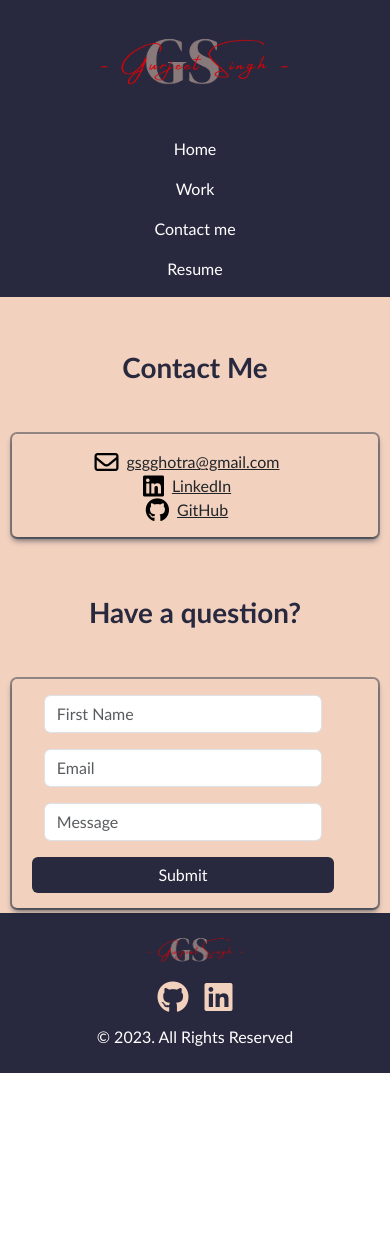
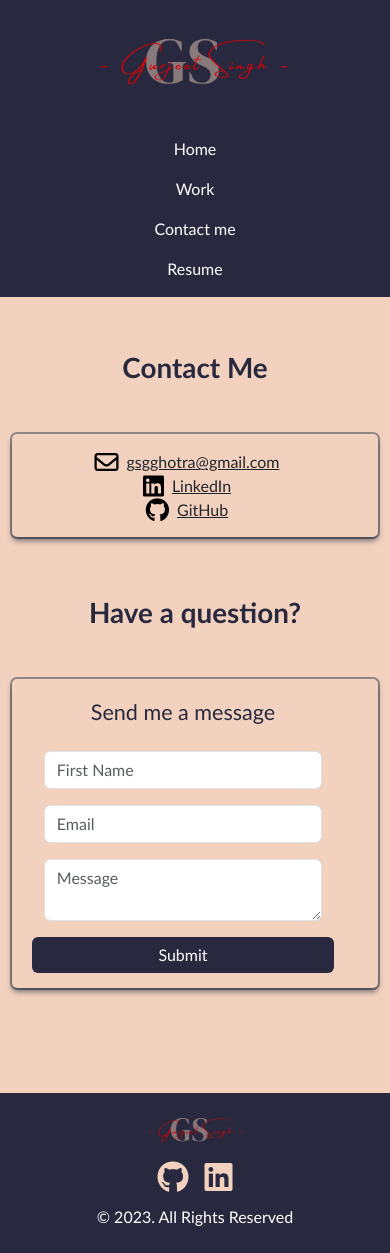
Before and after one commit to gsgghotra/react-portfolio, a React (Vite) app: page /contactme in a window 390 px wide. Before the commit the page ends 1073 px from the top, so only its background shows below. Built offline with nearby package versions, Linux system fonts and the light colour scheme.

Commit message:
Contact form Mobile responsive design, textarea added for message

```diff
--- a/src/assets/css/style.css
+++ b/src/assets/css/style.css
@@ -38,6 +38,7 @@
 #contactMe {
     background-color: var(--secondaryColor);
     min-height: 550px;
+    padding-bottom: 100px;
 }
 /* Footer */
 #footer{
--- a/src/pages/Contact.jsx
+++ b/src/pages/Contact.jsx
@@ -33,6 +33,12 @@ const Contact = () => {
                             {/* Form */}
                             <form className="form" style={{width:'90%', margin: '0px auto'}}>
                                 <div className="row w-100 text-center">
+                                    <h4
+                                        style={{color:'#28293E', margin:'15px 0px', position:'relative', top:'-10px'}}>
+                                        Send me a message
+                                    </h4>
+
+
                                     <div className="mb-3 col-lg-6">
                                         <input
                                         className="form-control"
@@ -54,7 +60,7 @@ const Contact = () => {
                                             />
                                     </div>
                                     <div className="mb-3 col-lg-12">
-                                        <input
+                                        <textarea
                                             className="form-control"
                                             // value={formData.firstName}
                                             name="message"
@@ -63,7 +69,7 @@ const Contact = () => {
                                             placeholder="Message"
                                             />
                                     </div>
-                                    <button className="btn btn-primary col-lg-12" style={{backgroundColor: '#28293E', outline:'none', border:'none'}}>
+                                    <button className="btn btn-primary col-lg-4" style={{backgroundColor: '#28293E', outline:'none', border:'none', margin:'0px auto'}}>
                                         Submit
                                     </button>
                                 </div>
```
